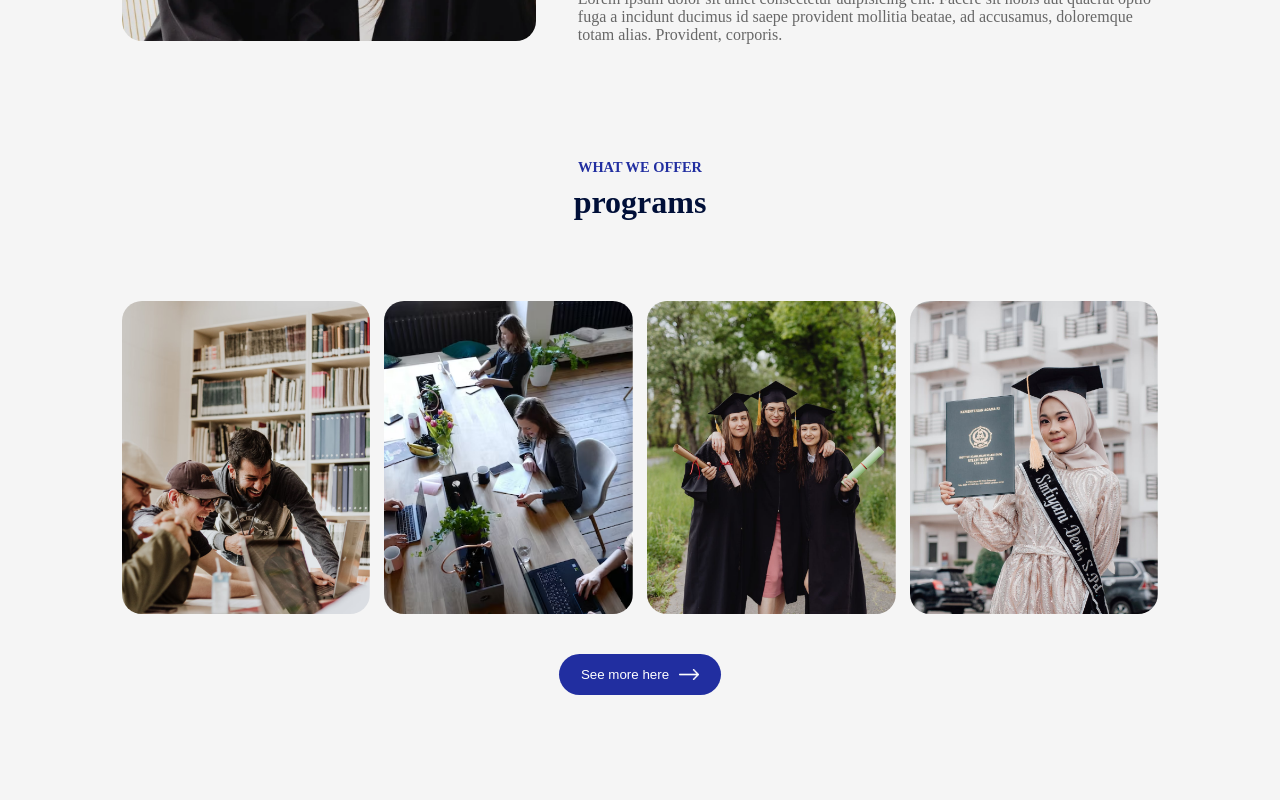
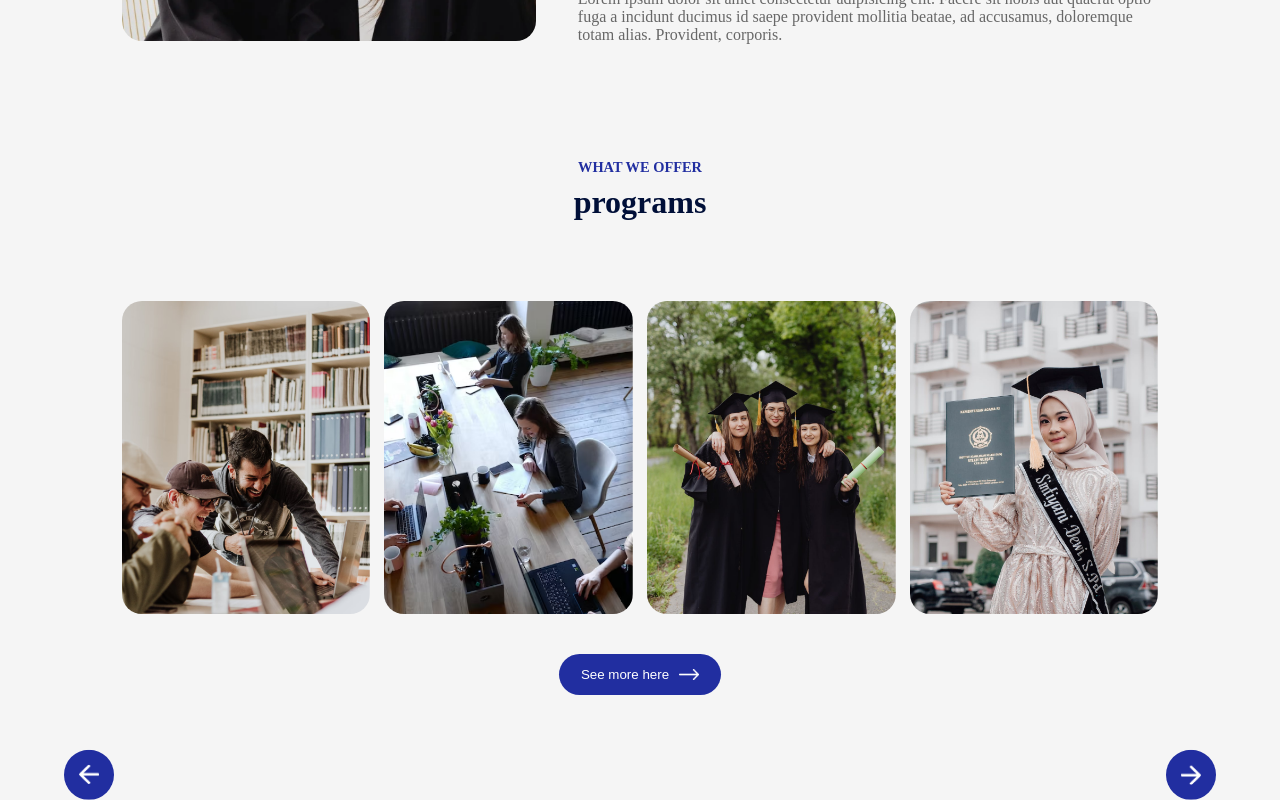
Before and after one commit to SmurfsNima/React-education-website, a React (Create React App) app: page / in a window 1280 px wide. Shown: the part 1805-2605 px from the top of the page. Before the commit the page ends 2580 px from the top, so only its background shows below. Built offline with nearby package versions, Linux system fonts and the light colour scheme.

Commit message:
testimonials icons added

```diff
--- a/src/App.js
+++ b/src/App.js
@@ -7,6 +7,7 @@ import Hero from './components/heroSection/hero.jsx';
 import Programs from './components/Programs/programs.jsx';
 import Title from './components/Title/title.jsx';
 import Campus from './components/campus/campus.jsx';
+import Testimonials from './components/testimonials/testimonials.jsx';
 function App() {
   return (
     <div className="App">
@@ -18,6 +19,7 @@ function App() {
         <About/>
         <Title text={'what we offer'} head={'programs'}/>
         <Campus/>
+        <Testimonials/>
       </div>
 
     </div>
--- /dev/null
+++ b/src/components/testimonials/testimonials.css
@@ -0,0 +1,19 @@
+.testimonials{
+    padding: 0 80px;
+    margin: 80px auto;
+    position: relative;
+}
+.next-icon, .back-icon{
+    background: #212ea0;
+    position: absolute;
+    top: 0;
+    right: 0;
+    transform: translateY(-50%);
+    padding: 15px;
+    width: 50px;
+    border-radius: 50%;
+    cursor: pointer;
+}
+.back-icon{
+    left: 0;
+}
--- /dev/null
+++ b/src/components/testimonials/testimonials.jsx
@@ -0,0 +1,24 @@
+import './testimonials.css'
+import next_icon from '../../assets/next-icon.png'
+import back_icon from '../../assets/back-icon.png'
+import user_1 from '../../assets/user-1.png'
+import user_2 from '../../assets/user-2.png'
+import user_3 from '../../assets/user-3.png'
+import user_4 from '../../assets/user-4.png'
+const Testimonials = () => {
+  return (
+    <div className='testimonials'>
+        <img src={next_icon} alt="" className='next-icon' />
+        <img src={back_icon} alt="" className='back-icon'/>
+        <div className="slider">
+            <ul>
+
+            </ul>
+        </div>
+
+
+    </div>
+  )
+}
+
+export default Testimonials
```
